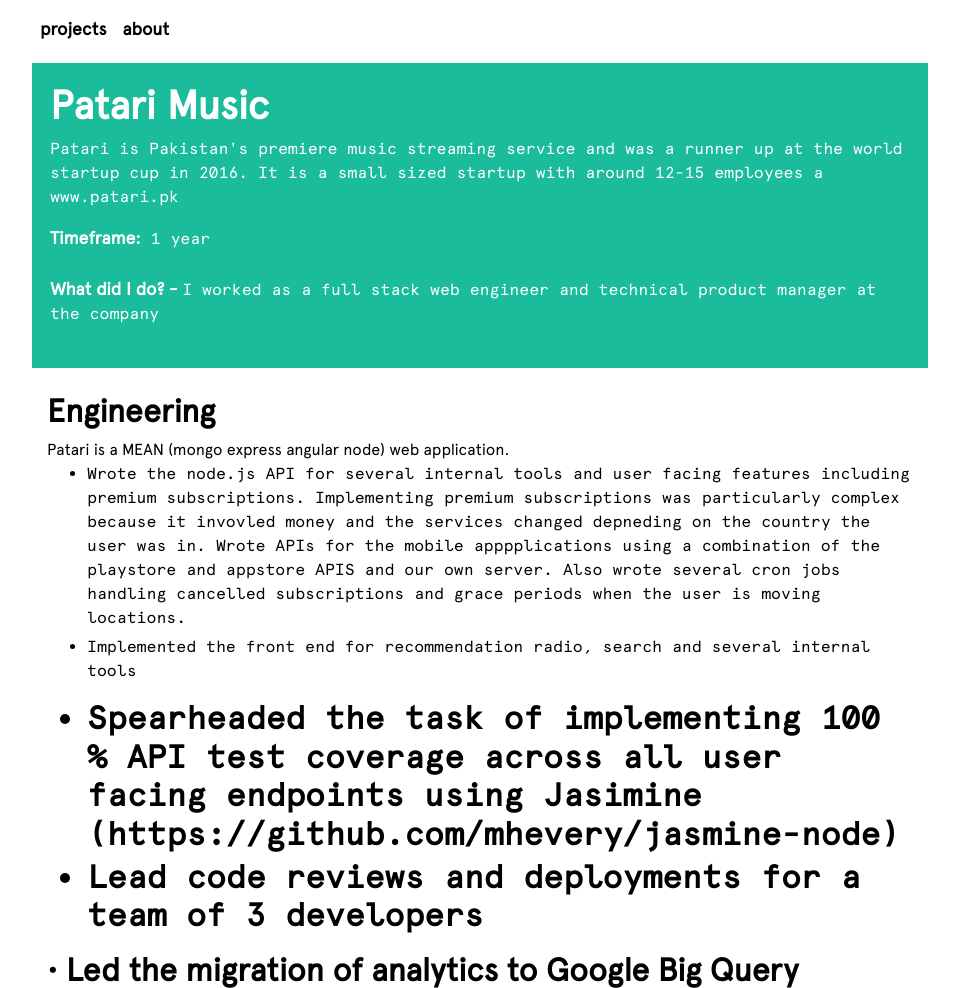
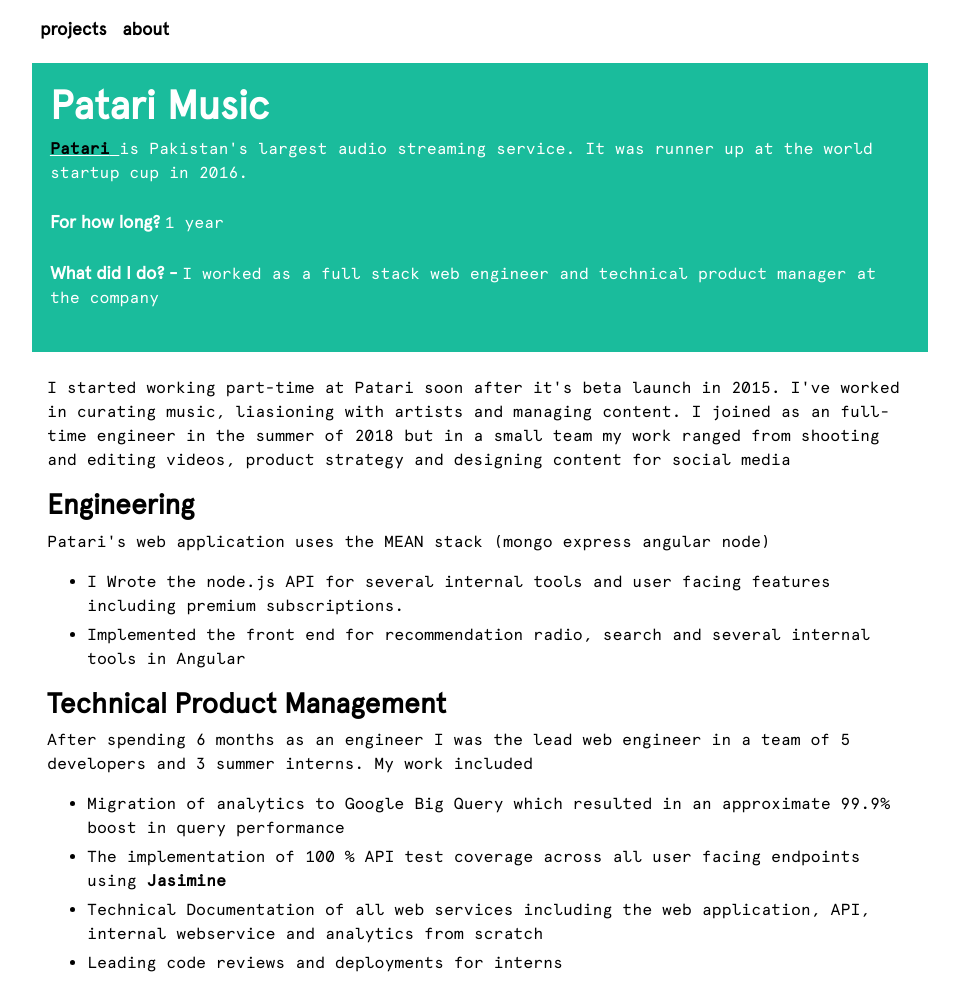
Before and after one commit to aymenr/aymenr.github.io, a plain HTML site: page patari.html in a window 1280 px wide. Shown: the top 988 px of the page, without its empty margins (160-1119 px from the left). Drawn offline with nearby package versions, Linux system fonts and the light colour scheme; a script that the page names is missing.

Commit message:
patari done

```diff
--- a/patari.html
+++ b/patari.html
@@ -30,10 +30,11 @@
 </nav>
 <div class ="container header patari-theme mb-4">
 	<h1> Patari Music </h1>
-	<span class="span-subtitle"> Patari is Pakistan's premiere music streaming service and was a runner up at the world startup cup in 2016.  It is a small sized startup with around 12-15 employees a
-        www.patari.pk
-	</p>
-    <span class="span-title">Timeframe:</span>
+	<span class="span-subtitle"> <u><a href="www.patari.pk">Patari</a> </u>is Pakistan's largest audio streaming service. It was runner up at the world startup cup in 2016.
+
+    </span>
+    <br><br>
+    <span class="span-title">For how long?</span>
     <span class="span-subtitle"> 1 year </span>
     <br><br>
     <span class="span-title"> What did I do? - </span>
@@ -43,77 +44,34 @@
 </div>
 
 <div class="project-content container-fluid">
-<h2> Engineering </h2>
-Patari is a MEAN (mongo express angular node) web application.
+
+<p> I started working part-time at Patari soon after it's beta launch in 2015. I've worked in curating music, liasioning with artists and managing content. I joined as an full-time engineer in the summer of 2018 but in a small team my work ranged from shooting and editing videos, product strategy and designing content for social media </p>
+<h3> Engineering </h3>
+<p>Patari's web application uses the MEAN stack (mongo express angular node)</p>
 <ul>
     <li>
-Wrote the node.js API for several internal tools and user facing features including premium subscriptions.
-
-Implementing premium subscriptions was particularly complex because it invovled money and the services changed depneding on the country the user was in. Wrote APIs for the mobile apppplications using a combination of the playstore and appstore APIS and our own server. Also wrote several cron jobs handling cancelled subscriptions and grace periods when the user is moving locations.
+I Wrote the node.js API for several internal tools and user facing features including premium subscriptions.
 </li>
 <li>
-Implemented the front end for recommendation radio, search and several internal tools
+Implemented the front end for recommendation radio, search and several internal tools in Angular
 </li>
 
 
 </ul>
 
-<h2>
+<h3>Technical Product Management</h3>
+
+<p> After spending 6 months as an engineer I was the lead web engineer in a team of 5 developers and 3 summer interns. My work included </p>
     <ul>
-        <li> Spearheaded the task of implementing 100 % API test coverage across all user facing endpoints using Jasimine (https://github.com/mhevery/jasmine-node)</li>
+        <li>Migration of analytics to Google Big Query which resulted in an approximate 99.9% boost in query performance </li>
+        <li> The implementation of 100 % API test coverage across all user facing endpoints using <a href="https://github.com/mhevery/jasmine-node"> Jasimine </a></li>
 
-        <li>Lead code reviews and deployments for a team of 3 developers </li>
-    </ul>
-• Led the migration of analytics to Google Big Query resulting in an approximate 99.9% boost in query performance
-
-    Big Query is a data warehouse for analytics, no infrastructure to manage
-
-::Data warehouses are central repositories of integrated data and are used for analytics.::
-
-::ETL (extract, transform load) process in database usage::
-
- Google BigQuery meets the challenges of real-time analytics by leveraging Google’s serverless infrastructure that uses automatic scaling and high-performance streaming ingestion to load data. It parallelizes execution and automatically performs performance optimizations
-
-* High speed streaming insertion API lets you do real-time analytics
-* Replicated  + encrypted across multiple data centers (availability)
+        <li>Technical Documentation of all web services including the web application, API, internal webservice and analytics from scratch</li>
+        <li>Leading code reviews and deployments for interns  </li>
 
 
-### Problem
-* Slow aggregation of data
-* No flexibility for queries in terms of date ranges.
+    </ul>
 
-A cronjob would run everyday to aggregate the data first for songs, artists, and albums and then  for different time periods including day, months and quarters
-
-*A weekly aggregation for playbacks would mean:*
-Say we have  *s* songs in the database
-You iterate over all *d* data points for a day and for each data point you do a query through *s* songs to increment the songs counter.  The running time would be on average *O(songs * data-points)* and for a week this would be 7 times this and for a month, 30 times of this and so on.
-
-*Actual pipeline*
-* Events dumped into a json file on the server
-* Daily job that aggregates data by song for the day and inserts them into mongo
-This means *O (songs * data-points)* for daily song aggregations
-* This data is aggregated for albums, artists and labels
-*O(albums * songs)* etc
-* This data is aggregated for weeks, months and all-time/
-For a week this means *O( 7 songs * songs)*
-
-
-* This would take hours to process on our own server which would mean we never had real time data (user recommendations, history etc)
-* Had to maintain our own server and frequent crashes bugs etc meant that we had to constantly recompute this data
-* Since we were only storing aggregations over days, weeks, months and quarters there was a limit to our query ability
-
-*If we had to do a daily aggregation for users*
-* We could store an array with key:value pairs for song and plays for each user
-* So for an aggregation it would take (*users* * *songs*)
-
-### Solution
-* Logs for the day are converted to a big-query agreeable format and uploaded to big query (via its command line tool)
-* Separate tables are made for logs which are regularly queried (like playbacks), this is because Big Query charges for total number of rows processed per query. Most common events are in separate tables so lesser data is processed in their query
-* Write SQL Query to get any date range/aggregation
-* These are also turned into API endpoints for our own web app for artist accounts that shows their plays
-* Created into dashboards in Google DataStudio
-
-/BigQuery is free for up to 1TB of data analyzed each month and 10GB of data stored./
 </div>
 <hr>
 <footer class="container">
```
